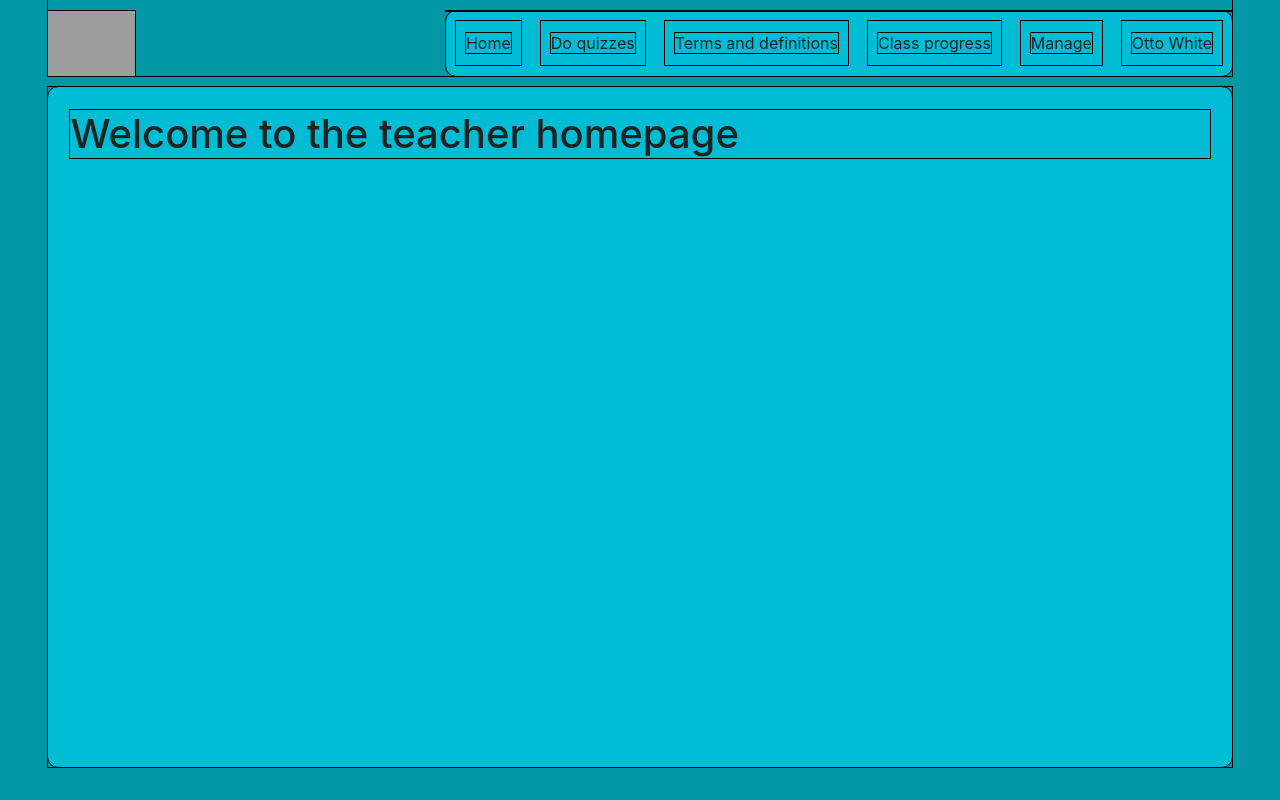
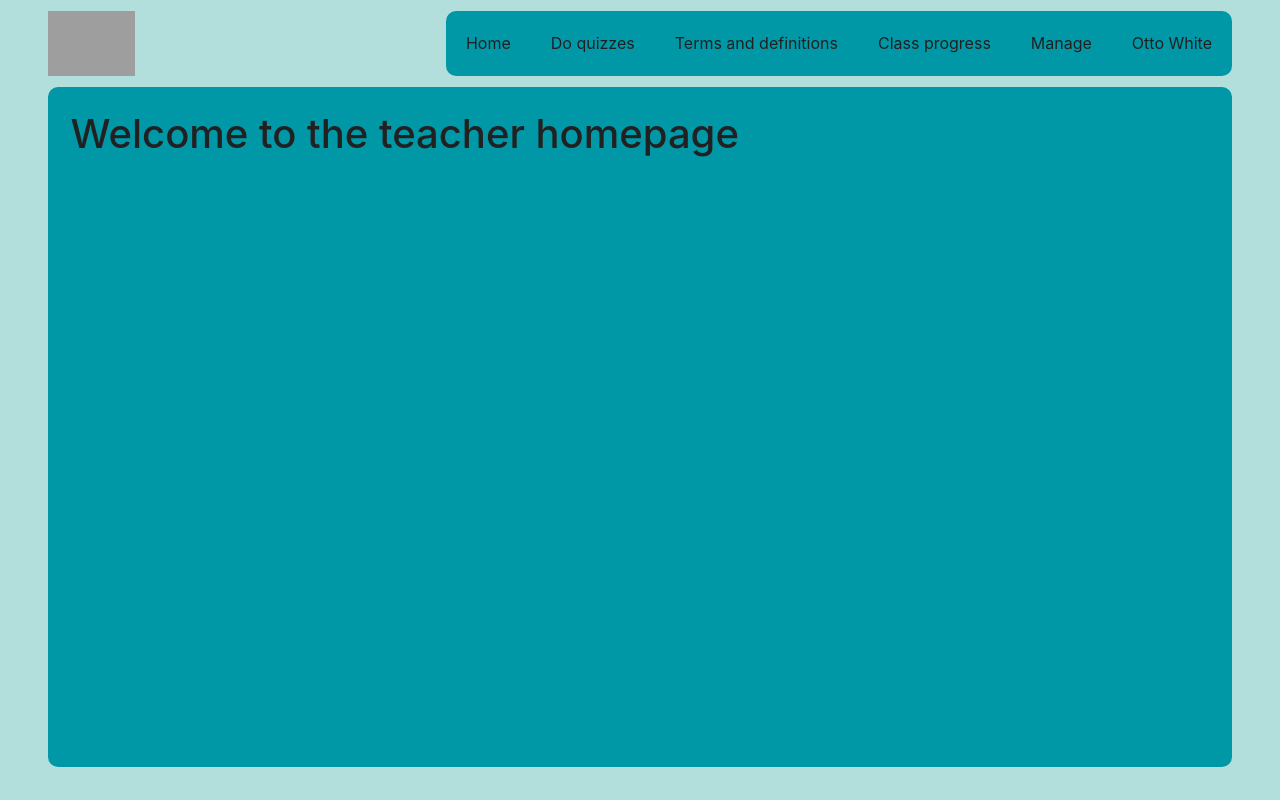
Before and after one commit to ottowhite/sci-sense, a Django app: template main_app/templates/main_app/home.html in a window 1280 px wide. Run offline with Django 3.2, Linux system fonts and the light colour scheme; the template is opened without the code that fills it: values that come from a table or form of the project are taken from there, others are empty; data comes from the database, SQL or seed files in the repository; both versions use the stored data as it was after the commit; some libraries are stand-ins or nearby versions; grey boxes are pictures that could not be loaded.

```diff
--- a/main_app/templates/main_app/base.html
+++ b/main_app/templates/main_app/base.html
@@ -14,16 +14,17 @@
 
         <style>
             :root {
-                --primary-bg: #0097A7;
-                --primary-content: #00BCD4;
+                --primary-bg: #B2DFDB;
+                --primary-content: #0097A7;
                 --primary-text: #212121;
+                --primary-hover: #009688;
 
                 --secondary-text: #757575;
-                --accent-colour: #009688;
+                --accent-colour: #00BCD4;
             }
 
             * {
-                outline: 1px black solid;
+                outline: 0px black solid;
             }
 
             body {
```
Also changed, not shown: main_app/templates/main_app/quiz.html (+9 -4 lines), main_app/views.py (+3 -7 lines), db.sqlite3.
